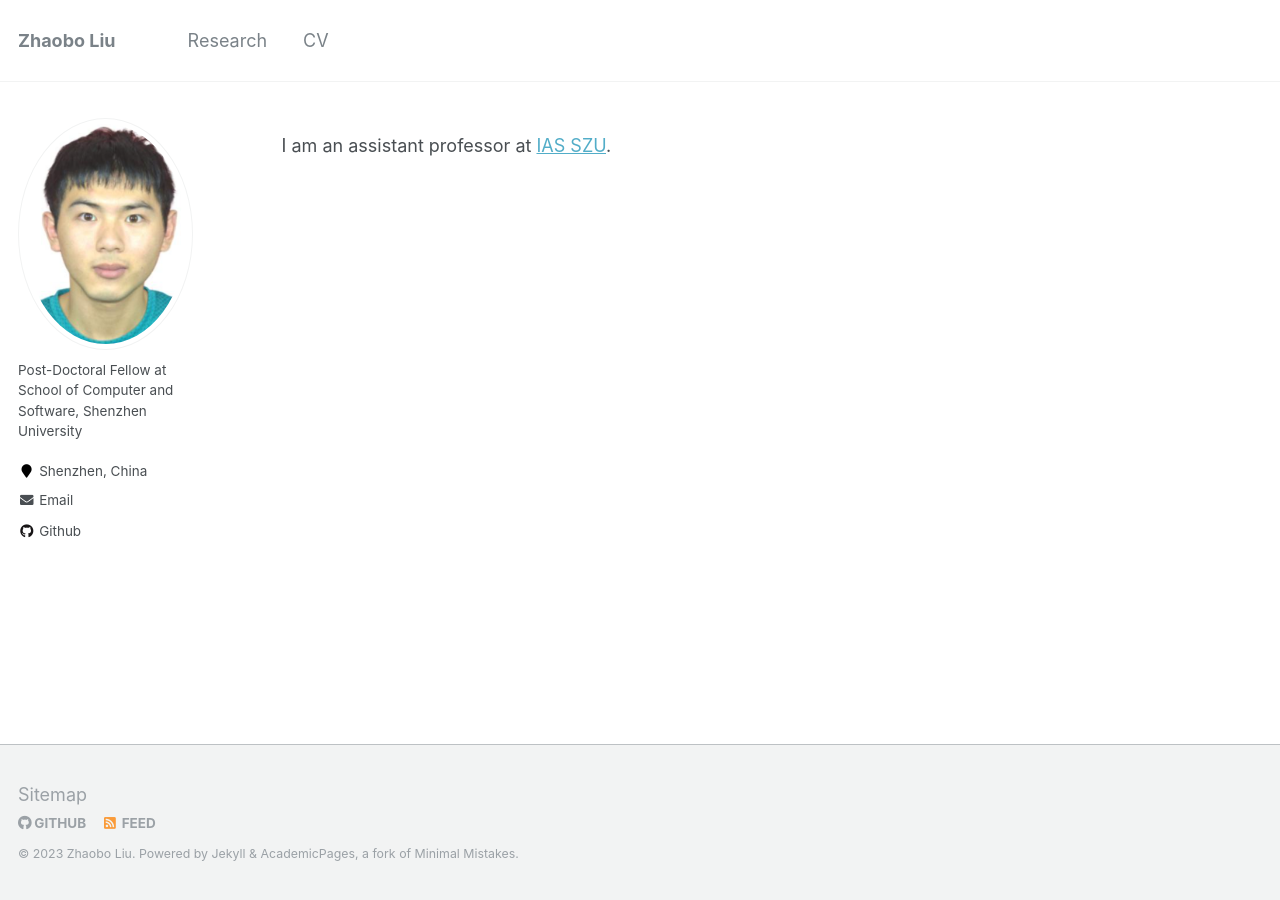
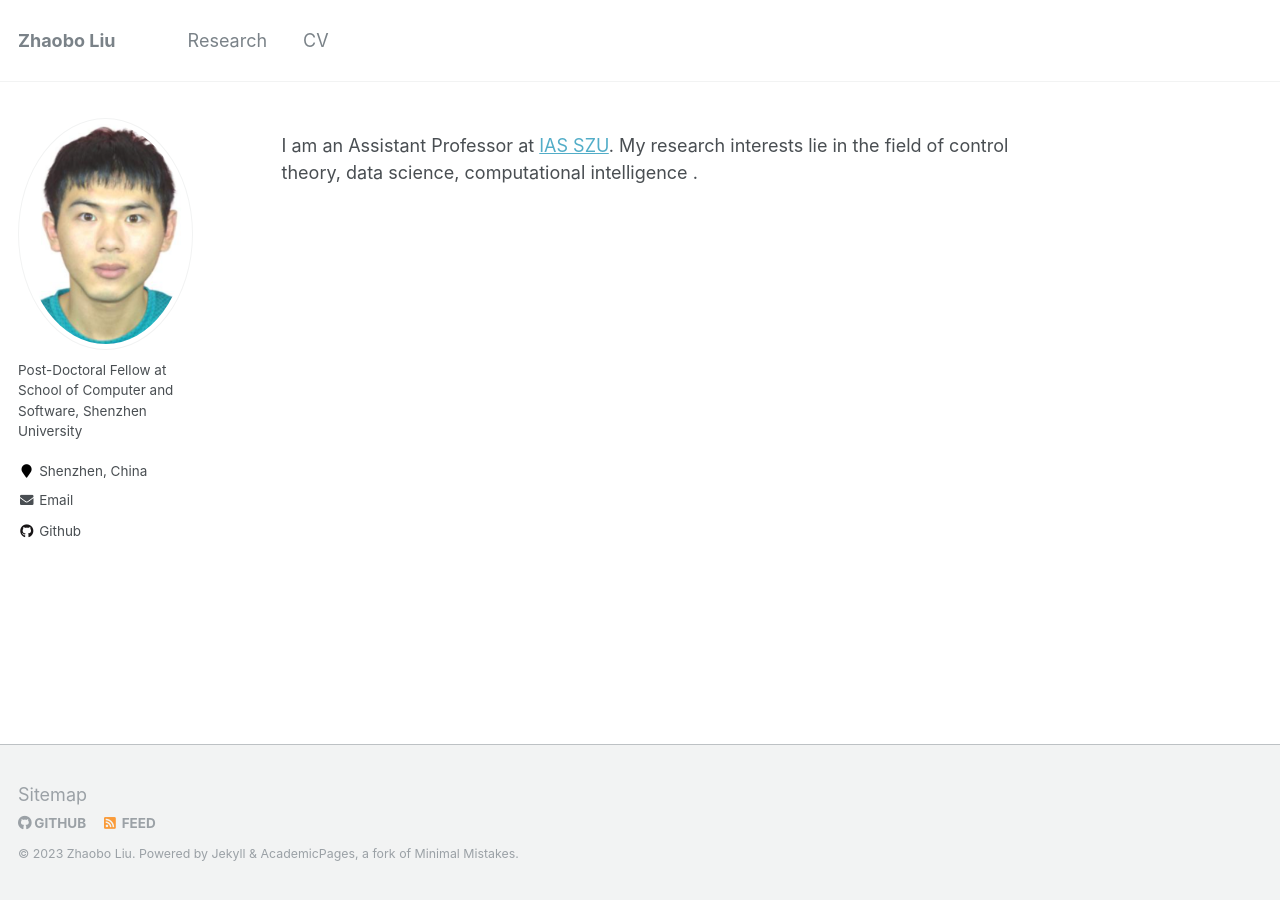
Before and after one commit to ZBLSIGMA/ZBLSIGMA.github.io, a Jekyll site: the page built from _pages/about.md, in a window 1280 px wide. Built offline with Jekyll 4.4.1, drawn with Linux system fonts in a browser that asks for light colours.

Commit message:
Update about.md

```diff
--- a/_pages/about.md
+++ b/_pages/about.md
@@ -8,4 +8,5 @@
   - /about.html
 ---
 
-I am an assistant professor at [IAS SZU](https://ias.szu.edu.cn).
+I am an Assistant Professor at [IAS SZU](https://ias.szu.edu.cn). My research interests lie in the field of control theory, data science, computational intelligence
+.
```
